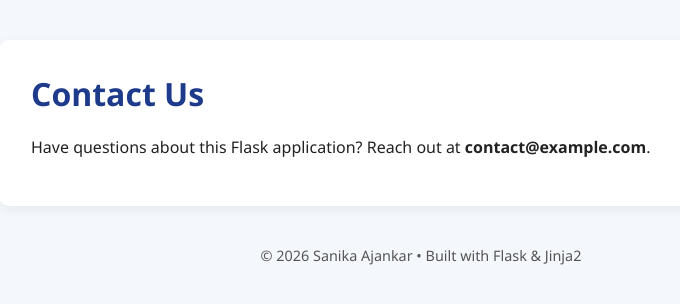
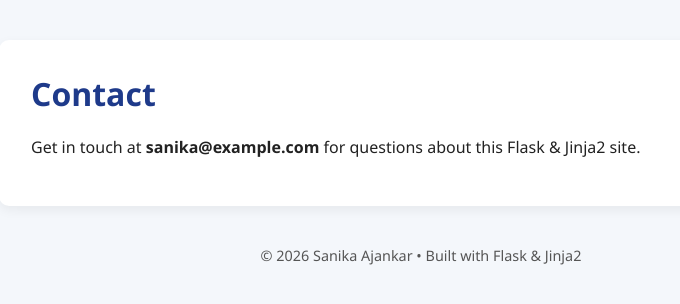
Before and after one commit to sanikaajankar/mini-flask-pages, a Flask app: page /contact in a window 1280 px wide. Shown: the part 62-366 px from the top of the page, without its empty margins (219-899 px from the left). Run offline with Flask 3, Linux system fonts and the light colour scheme.

Commit message:
Update contact page heading and email display

```diff
--- a/templates/contact.html
+++ b/templates/contact.html
@@ -1,5 +1,5 @@
 {% extends "base.html" %}
 {% block content %}
-<h1>Contact Us</h1>
-<p>Have questions about this Flask application? Reach out at <strong>contact@example.com</strong>.</p>
+<h1>Contact</h1>
+<p>Get in touch at <strong>{{ email }}</strong> for questions about this Flask &amp; Jinja2 site.</p>
 {% endblock %}
```
